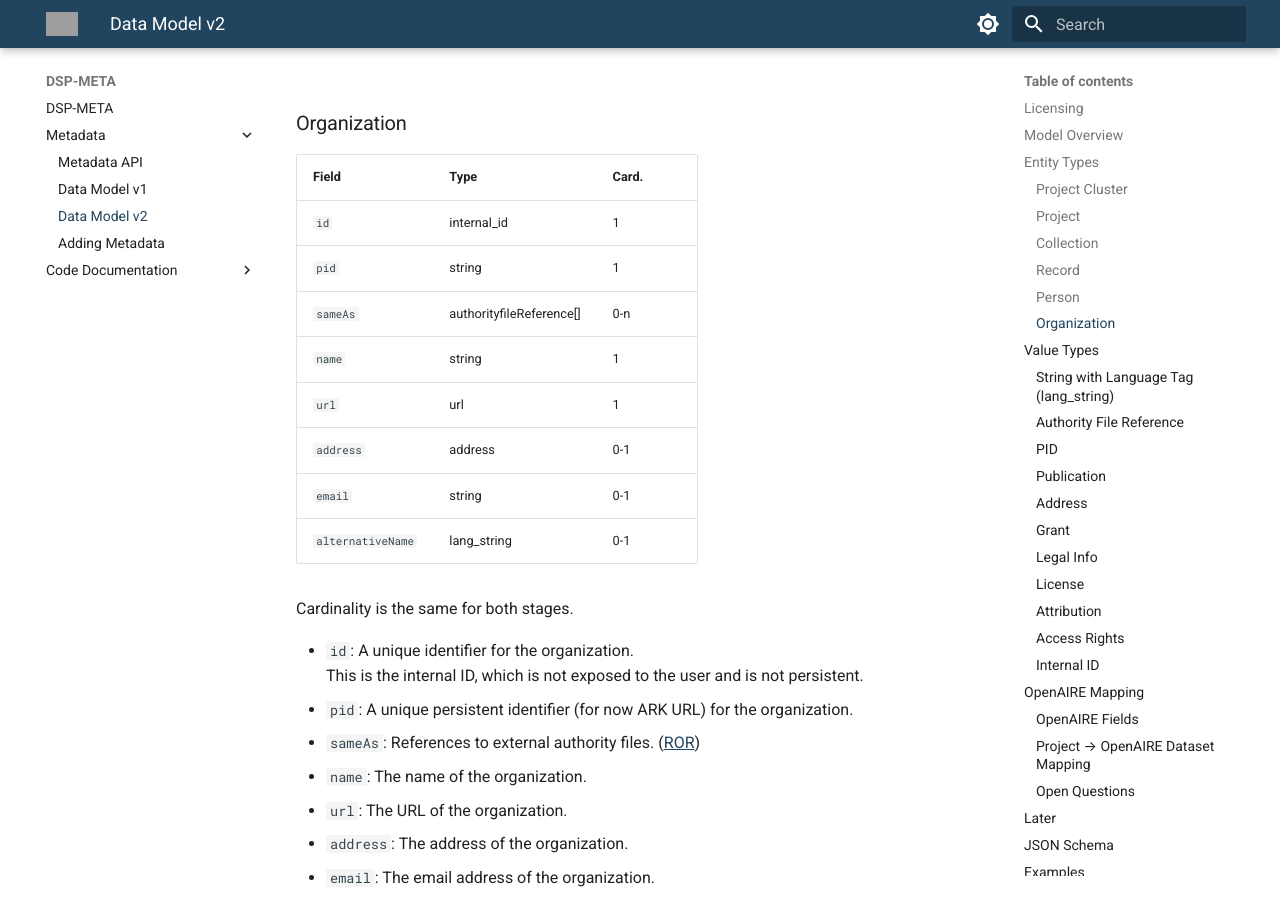
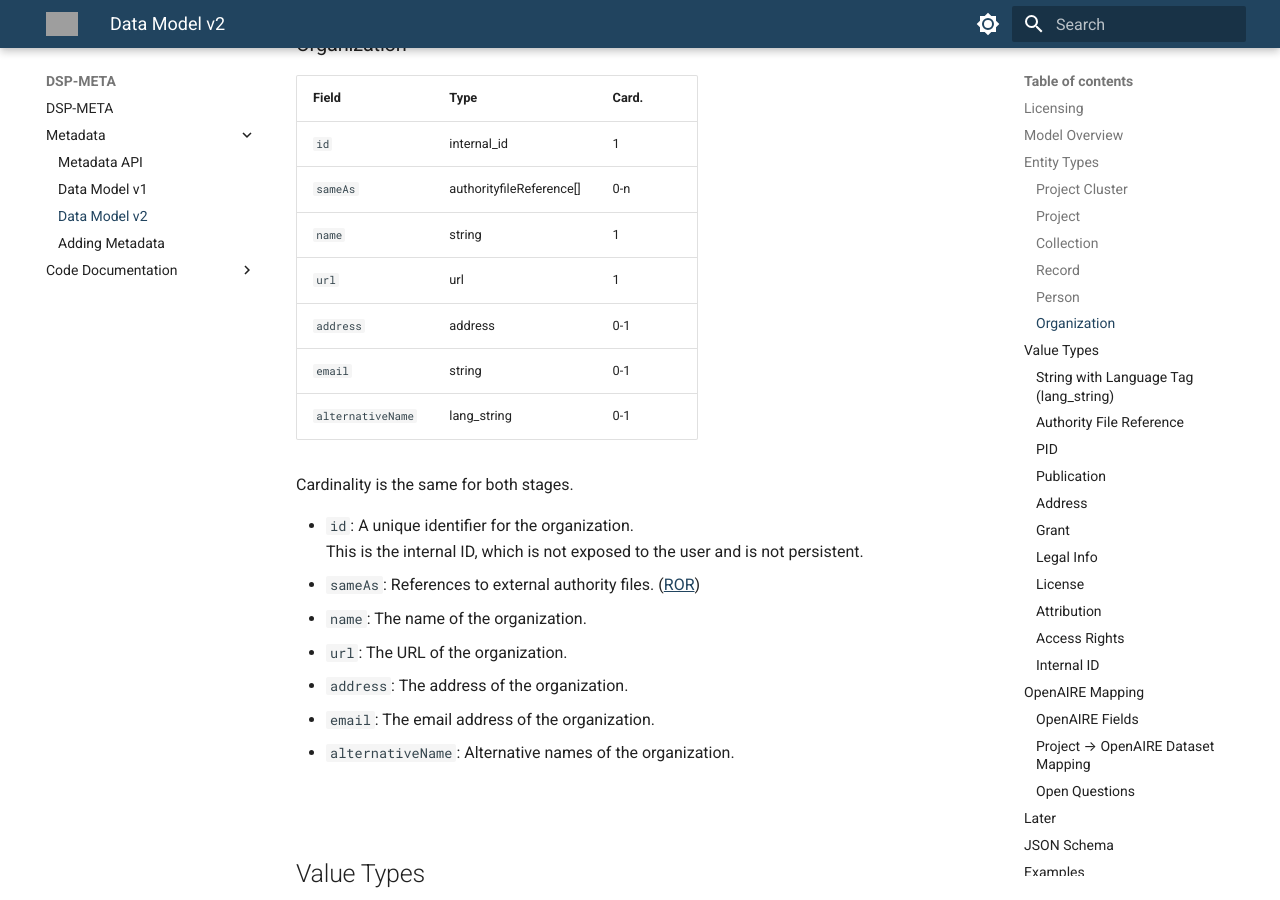
Before and after one commit to dasch-swiss/dsp-meta, an MkDocs documentation site: the page built from docs/data/v2-datamodel.md, in a window 1280 px wide and 900 px high, scrolled down 12824 px. Built offline with MkDocs 1.6.1 and Material for MkDocs 9.7.7, drawn with Linux system fonts in a browser that asks for light colours; some of the changed text lies outside the part shown; grey boxes are pictures that could not be loaded.

Commit message:
docs: remove pid from person/org datamodel, make optional on cluster (#488)
Co-authored-by: Claude Sonnet 4.6 (1M context) <noreply@anthropic.com>

```diff
--- a/docs/data/v2-datamodel.md
+++ b/docs/data/v2-datamodel.md
@@ -343,7 +343,6 @@ There is no difference in cardinality between the archival and in-progress stage
 | Field            | Type                     | Card. |
 | ---------------- | ------------------------ | ----- |
 | `id`             | internal_id              | 1     |
-| `pid`            | string                   | 1     |
 | `sameAs`         | authorityfileReference[] | 0-n   |
 | `givenNames`     | string[]                 | 1-n   |
 | `familyNames`    | string[]                 | 1-n   |
@@ -357,7 +356,6 @@ Cardinality is the same for both stages.
 
 - `id`: A unique identifier for the person.
   This is the internal ID, which is not exposed to the user and is not persistent.
-- `pid`: A unique persistent identifier (for now ARK URL) for the person.
 - `sameAs`: References to external authority files. (ORCID, VIAF, GND…)
 - `givenNames`: The given names of the person.
 - `familyNames`: The family names of the person.
@@ -373,7 +371,6 @@ Cardinality is the same for both stages.
 | Field             | Type                     | Card. |
 | ----------------- | ------------------------ | ----- |
 | `id`              | internal_id              | 1     |
-| `pid`             | string                   | 1     |
 | `sameAs`          | authorityfileReference[] | 0-n   |
 | `name`            | string                   | 1     |
 | `url`             | url                      | 1     |
@@ -385,7 +382,6 @@ Cardinality is the same for both stages.
 
 - `id`: A unique identifier for the organization.
   This is the internal ID, which is not exposed to the user and is not persistent.
-- `pid`: A unique persistent identifier (for now ARK URL) for the organization.
 - `sameAs`: References to external authority files. ([ROR](https://ror.org/))
 - `name`: The name of the organization.
 - `url`: The URL of the organization.
```
Also changed, not shown: other parts of docs/data/v2-datamodel.md (+1 -1 lines).
